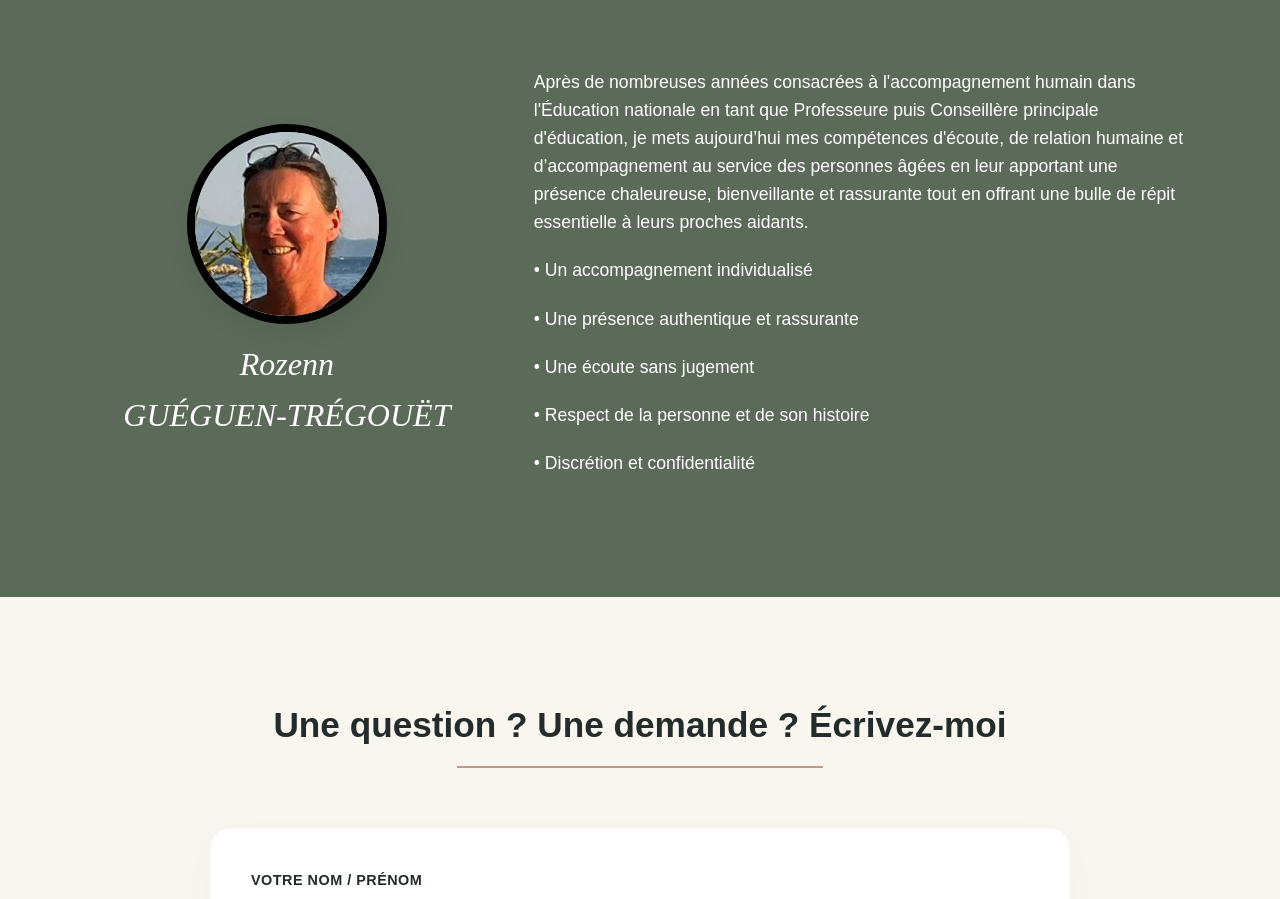
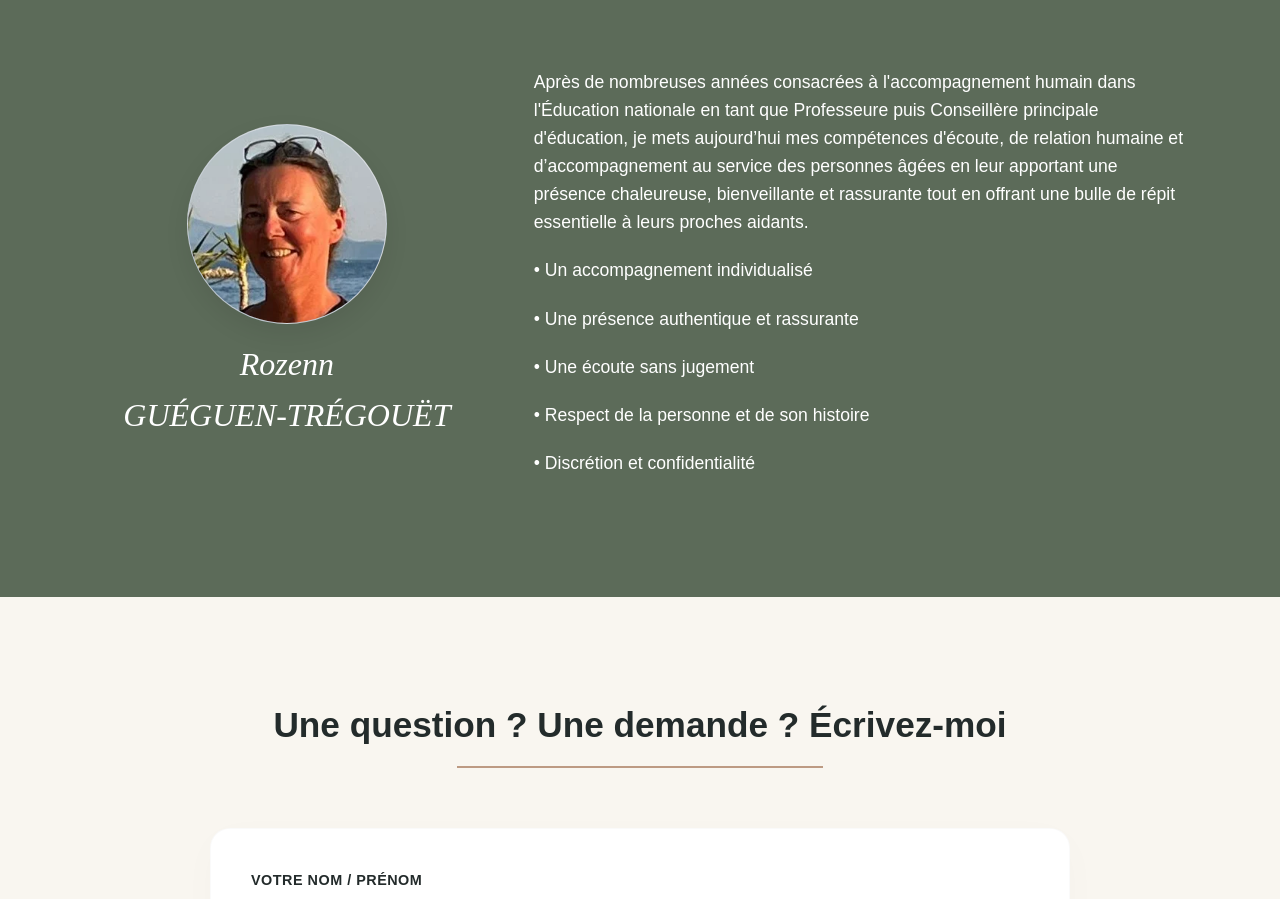
Before and after one commit to tentensee/LaVoyageuseDeVie, a React (Vite) app: page / in a window 1280 px wide. Shown: the part 3080-3979 px from the top of the page. Built offline with nearby package versions, Linux system fonts and the light colour scheme.

Commit message:
Soften portrait border

```diff
--- a/src/index.css
+++ b/src/index.css
@@ -412,7 +412,7 @@ nav a:hover {
     height: 200px;
     border-radius: 50%;
     background-color: var(--sage-green-light);
-    border: 8px solid black;
+    border: 1px solid rgba(35, 43, 43, 0.12);
     box-shadow: 0 10px 25px rgba(0,0,0,0.08);
     margin: 0 auto;
     display: flex;
```
